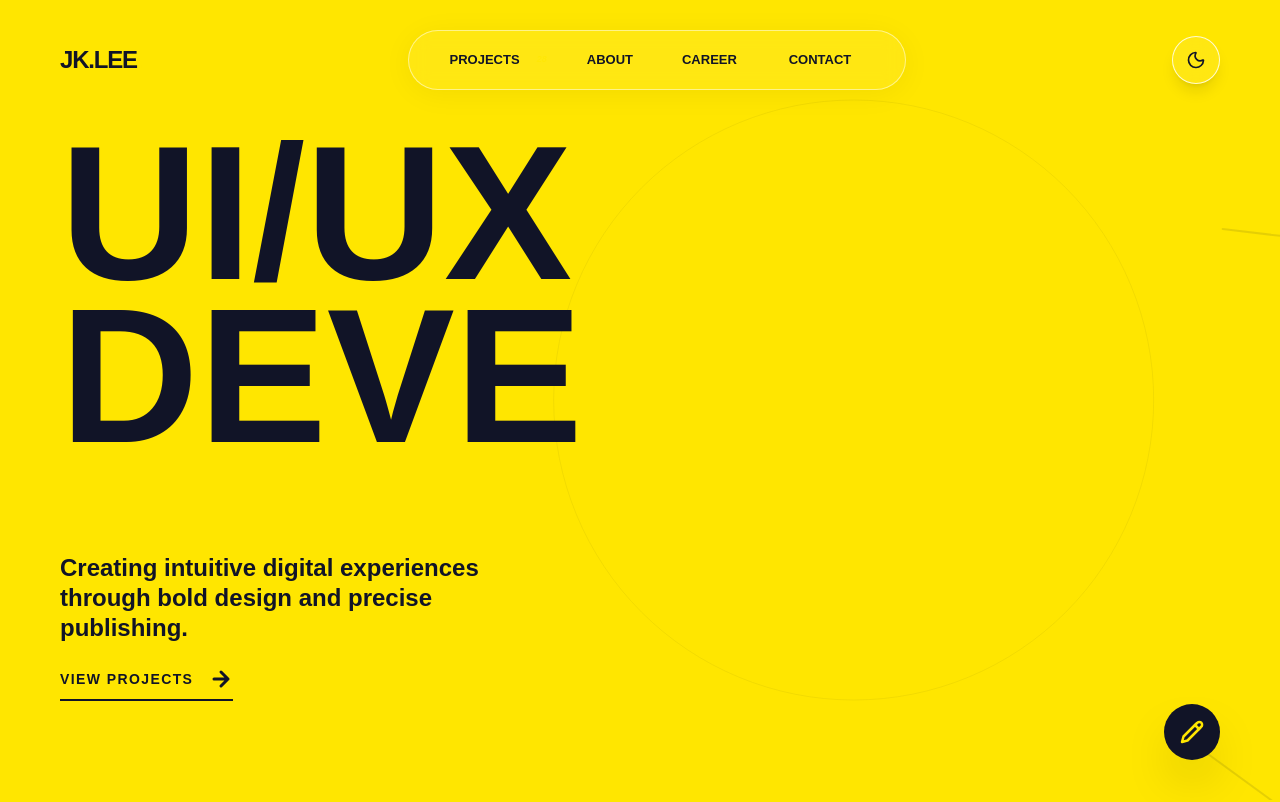
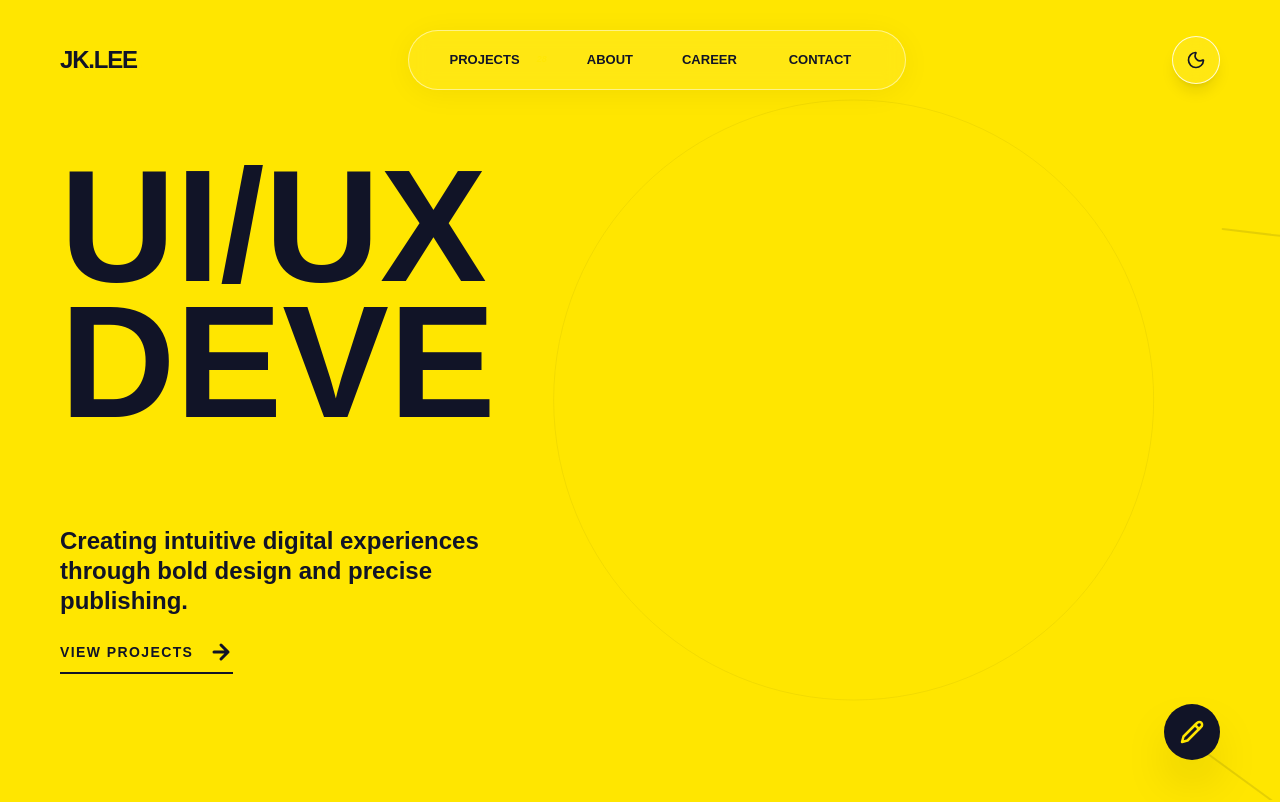
Before and after one commit to lebass98/Portfolio_2026, a React (Vite) app: page / in a window 1280 px wide. Shown: the top 802 px of the page. Built offline with nearby package versions, Linux system fonts and the light colour scheme; a web font is replaced by a local one.

Commit message:
style: Hero 컴포넌트 내 반응형 헤딩 폰트 크기 조정

```diff
--- a/src/components/Hero.jsx
+++ b/src/components/Hero.jsx
@@ -30,7 +30,7 @@ const Hero = () => {
           >
           </motion.p>
 
-          <h1 className="text-[3.4rem] sm:text-[4rem] md:text-[10rem] lg:text-[12rem] font-bold leading-[1.1] md:leading-[0.85] text-dark uppercase mb-12 whitespace-pre-line break-words">
+          <h1 className="text-[3.4rem] sm:text-[4rem] md:text-[9rem] lg:text-[10rem] font-bold leading-[1.1] md:leading-[0.85] text-dark uppercase mb-12 whitespace-pre-line break-words">
             <TypeAnimation
               sequence={[
                 'UI/UX\nDEVELOPER',
```
